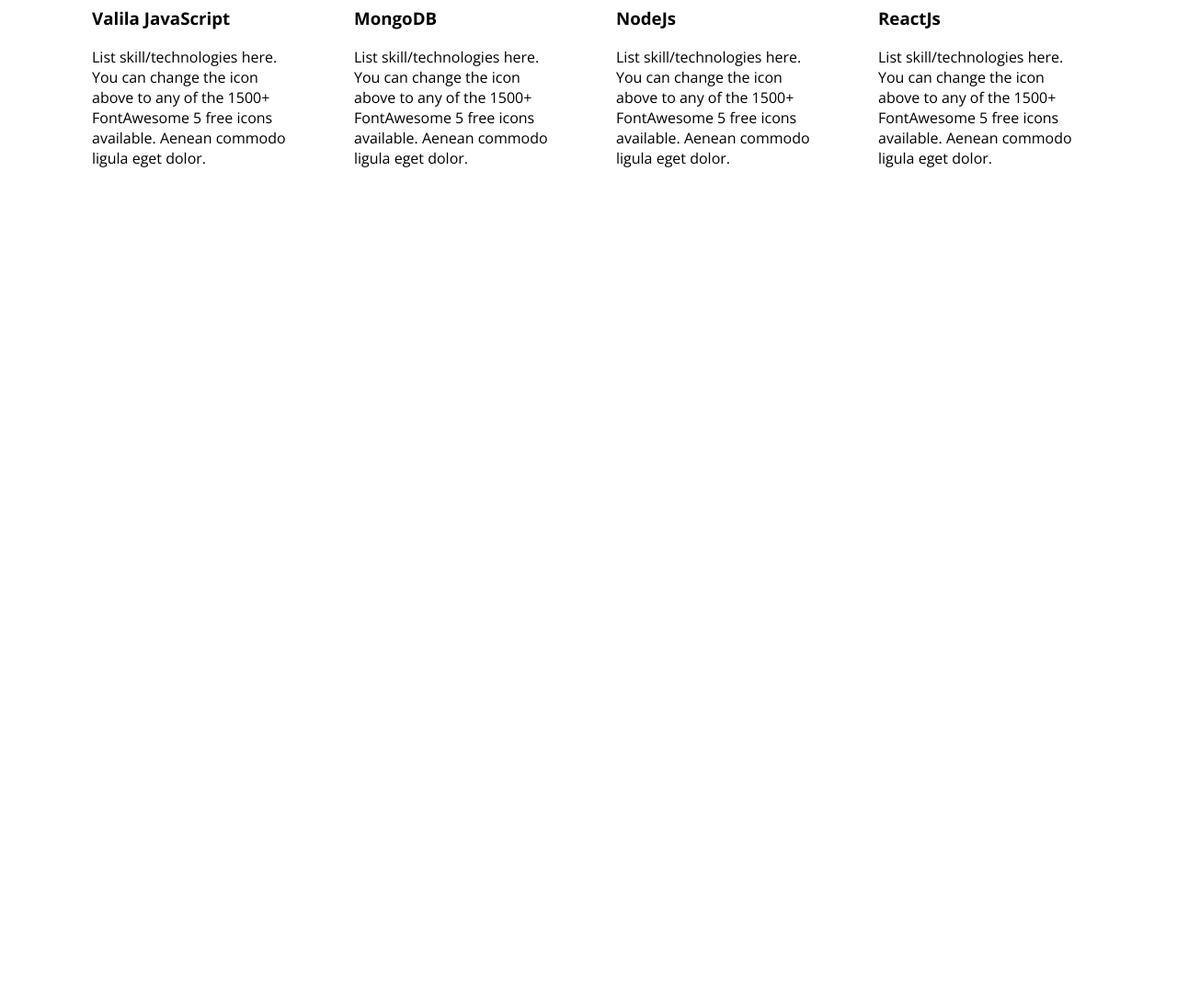
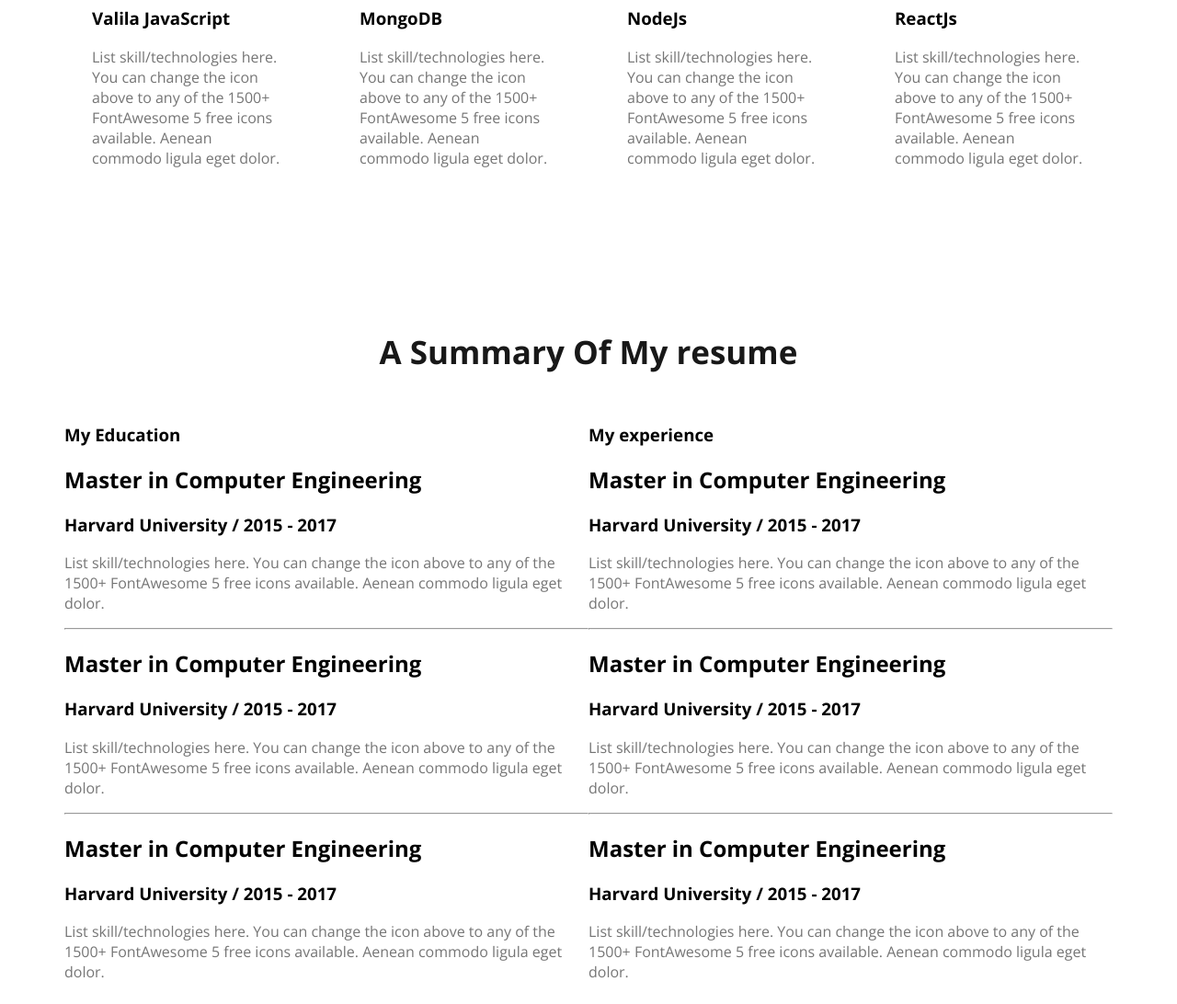
Before and after one commit to Shuuvoo/webdeveloper-portfolio, a plain HTML site: page index.html in a window 1280 px wide. Shown: the part 2079-3171 px from the top of the page at 92% size. Before the commit the page ends 2316 px from the top, so only its background shows below. Drawn offline with nearby package versions, Linux system fonts and the light colour scheme.

Commit message:
resume content added

```diff
--- a/index.html
+++ b/index.html
@@ -89,6 +89,54 @@
                 </div>
             </div>
         </section>
+        <section>
+            <h3 class="section-title">A Summary Of My resume    </h3>
+            <div class="resume-container">
+                <div class="resume-colume">
+
+                    <h3 class="resume-colume-title">My Education</h3>
+                    <div class="resume-item">
+                        <h2 class="resume-item-title">Master in Computer Engineering</h2>
+                        <h3 class="resume-item-ins">Harvard University / 2015 - 2017</h3>
+                        <p class="resume-item-description">List skill/technologies here. You can change the icon above
+                            to any of the 1500+ FontAwesome 5 free icons available. Aenean commodo ligula eget dolor.</p>
+                    </div> <hr>
+                    <div class="resume-item">
+                        <h2 class="resume-item-title">Master in Computer Engineering</h2>
+                        <h3 class="resume-item-ins">Harvard University / 2015 - 2017</h3>
+                        <p class="resume-item-description">List skill/technologies here. You can change the icon above
+                            to any of the 1500+ FontAwesome 5 free icons available. Aenean commodo ligula eget dolor.</p>
+                    </div><hr>
+                    <div class="resume-item">
+                        <h2 class="resume-item-title">Master in Computer Engineering</h2>
+                        <h3 class="resume-item-ins">Harvard University / 2015 - 2017</h3>
+                        <p class="resume-item-description">List skill/technologies here. You can change the icon above
+                            to any of the 1500+ FontAwesome 5 free icons available. Aenean commodo ligula eget dolor.</p>
+                    </div>
+                </div>
+                <div class="resume-colume"></div>
+                <div class="resume-colume-title"> <h3>My experience</h3>
+                    <div class="resume-item">
+                        <h2 class="resume-item-title">Master in Computer Engineering</h2>
+                        <h3 class="resume-item-ins">Harvard University / 2015 - 2017</h3>
+                        <p class="resume-item-description">List skill/technologies here. You can change the icon above
+                            to any of the 1500+ FontAwesome 5 free icons available. Aenean commodo ligula eget dolor.</p>
+                    </div> <hr>
+                    <div class="resume-item">
+                        <h2 class="resume-item-title">Master in Computer Engineering</h2>
+                        <h3 class="resume-item-ins">Harvard University / 2015 - 2017</h3>
+                        <p class="resume-item-description">List skill/technologies here. You can change the icon above
+                            to any of the 1500+ FontAwesome 5 free icons available. Aenean commodo ligula eget dolor.</p>
+                    </div><hr>
+                    <div class="resume-item">
+                        <h2 class="resume-item-title">Master in Computer Engineering</h2>
+                        <h3 class="resume-item-ins">Harvard University / 2015 - 2017</h3>
+                        <p class="resume-item-description">List skill/technologies here. You can change the icon above
+                            to any of the 1500+ FontAwesome 5 free icons available. Aenean commodo ligula eget dolor.</p>
+                    </div></div>
+
+            </div>
+        </section>
 
 
     </main>
--- a/styles/portfolio.css
+++ b/styles/portfolio.css
@@ -90,6 +90,9 @@ main{
     max-width: 1140px;
     margin: 0 auto;
 }
+main section{
+    margin-top: 130px;
+}
 /* about section styles */
 .about{
     padding:130px;
@@ -109,11 +112,28 @@ main{
 }
 .skills-container{
     display: flex;
+    gap:24px;
 }
 .skill{
     padding: 30px;
-    gap: 24px;
+    border-radius:5px;
+    background:#FFF
+    box-shadow:0px 6px 50px 0px rgba(0,0,0,0.06);
+
 }
 .skill-description{
+    color: #757575;
+}
 
+    ]
+.resume-colume-title{
+    color: #474747;
+    font-size: 30px;
+    font-weight: 700;
 }
+.resume-item-description{
+    color: #757575;
+}
+.resume-container{
+    display: flex;
+}
```
